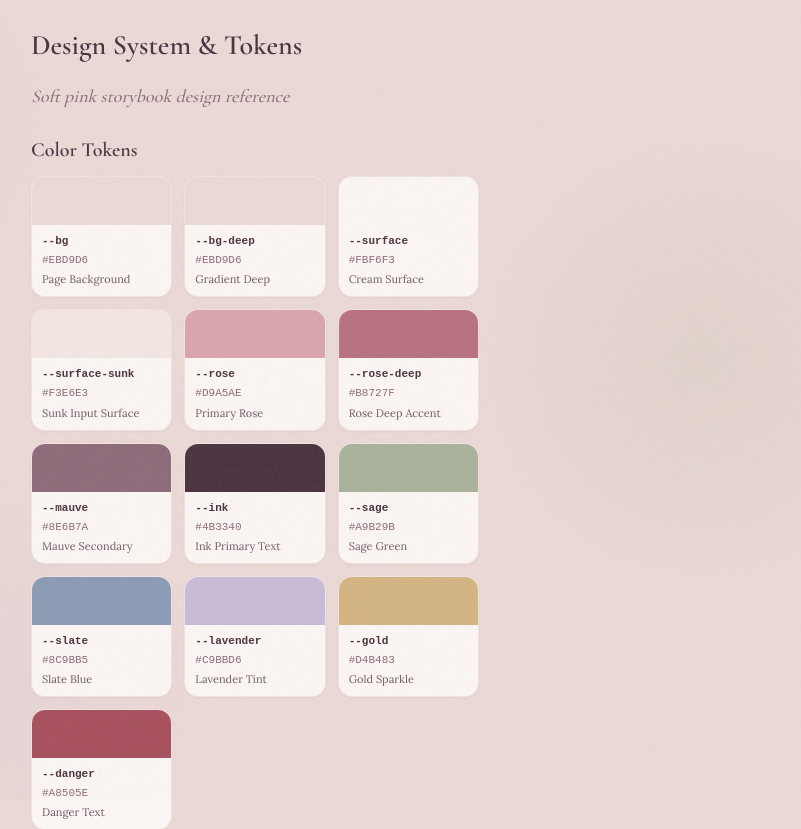
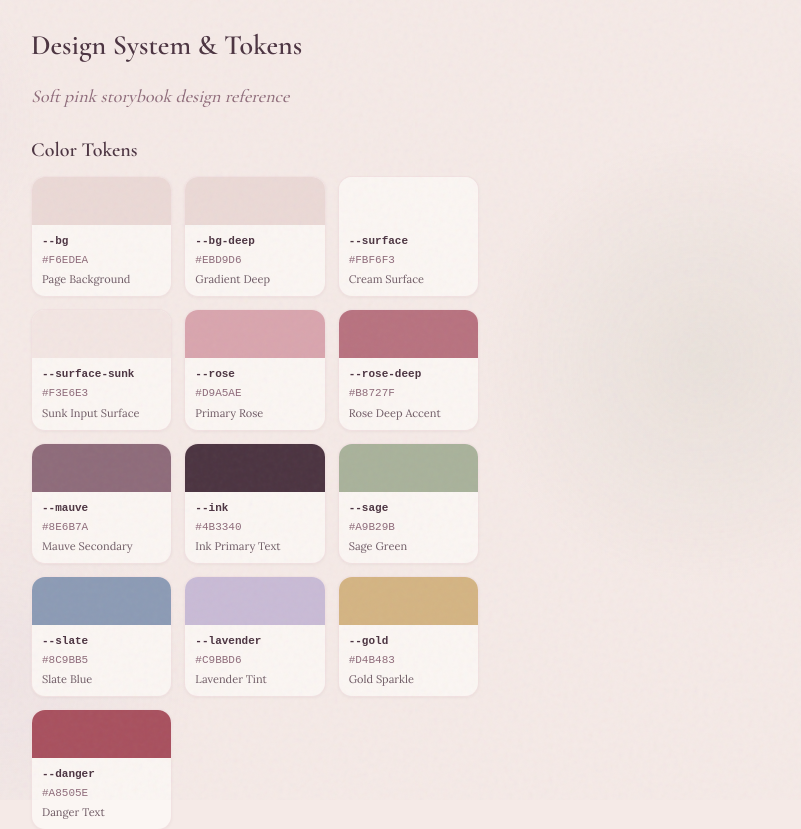
Before and after one commit to javassar/littlehours, a React (Vite) app: page /design in a window 1280 px wide. Shown: the top 829 px of the page, without its empty margins (385-1186 px from the left). Built offline with nearby package versions, Linux system fonts and the light colour scheme; no server answers.

Commit message:
update colors

```diff
--- a/src/pages/DesignPage.tsx
+++ b/src/pages/DesignPage.tsx
@@ -21,7 +21,7 @@ export const DesignPage: React.FC = () => {
   const [designPain, setDesignPain] = useState<number | null>(3);
 
   const colors = [
-    { token: '--bg', hex: '#EBD9D6', name: 'Page Background' },
+    { token: '--bg', hex: '#F6EDEA', name: 'Page Background' },
     { token: '--bg-deep', hex: '#EBD9D6', name: 'Gradient Deep' },
     { token: '--surface', hex: '#FBF6F3', name: 'Cream Surface' },
     { token: '--surface-sunk', hex: '#F3E6E3', name: 'Sunk Input Surface' },
--- a/src/pages/LoginPage.css
+++ b/src/pages/LoginPage.css
@@ -22,8 +22,8 @@
   inset: 0;
   pointer-events: none;
   z-index: 0;
-  background-color: #F6EDEA;
-  background: #F6EDEA;
+  background-color: #F5EAE7;
+  background: #F5EAE7;
 }
 
 /* Parchment fiber grain texture */
--- a/src/styles/base.css
+++ b/src/styles/base.css
@@ -49,8 +49,8 @@ body {
   min-height: 100dvh;
   position: relative;
   overflow-x: hidden;
-  background-color: var(--bg-deep);
-  background: var(--bg-deep);
+  background-color: #F5EAE7;
+  background: #F5EAE7;
   color: var(--ink);
 }
 
```
